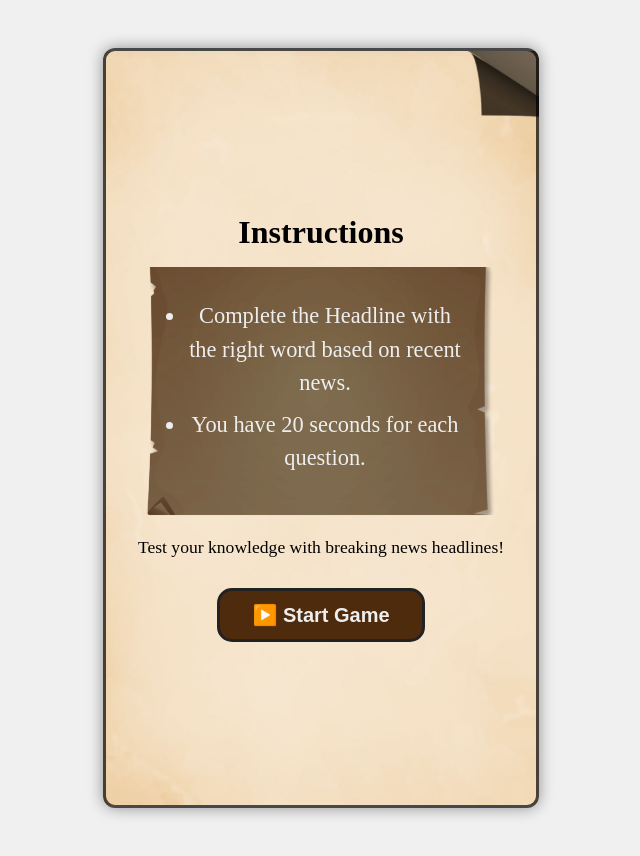
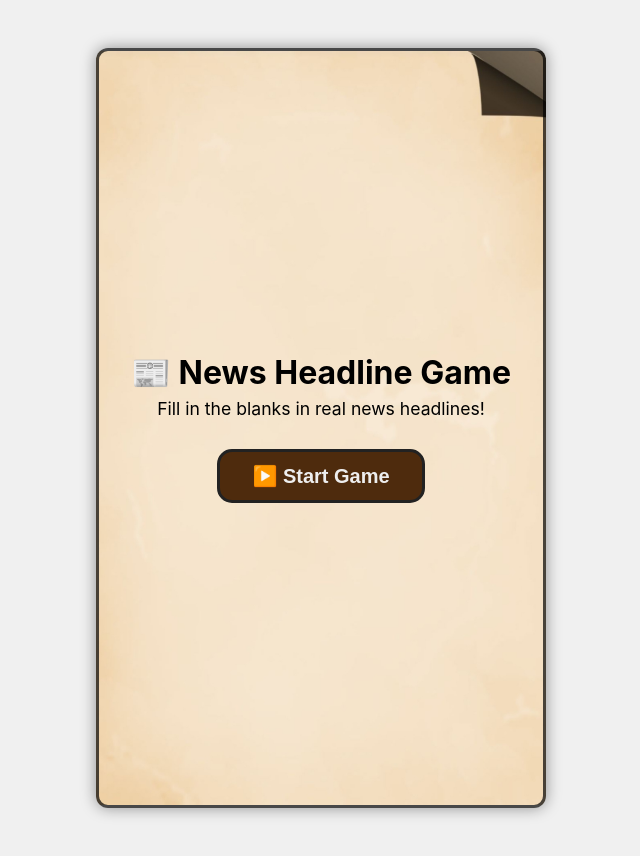
Before and after one commit to Kalmeshwar27/headlinesreact, a React (Create React App) app: page / in a window 1280 px wide. Shown: the whole page, without its empty margins (319-959 px from the left). Built offline with nearby package versions, Linux system fonts and the light colour scheme.

Commit message:
updated code

```diff
--- a/src/App.css
+++ b/src/App.css
@@ -47,8 +47,8 @@ body {
 
 /* Start Screen */
 .start-screen {
-  height: 70vh;
-  max-width: 500px;
+  height: 60vh;
+  max-width: 450px;
   margin: 3rem auto;
   text-align: center;
   padding: 2rem;
@@ -65,7 +65,12 @@ body {
   justify-content: center;
   align-items: center;
   min-height: 95vh;
-  backdrop-filter: blur(2px); /* Optional: adds a slight blur to make text pop */
+  backdrop-filter: blur(2px);
+  position: relative;
+  z-index: 999;
+  animation: fadeScaleIn 0.8s ease forwards;
+  transform: scale(0.9);
+  opacity: 0;
 }
 .start-box {
   align-content: center;
--- a/src/index.js
+++ b/src/index.js
@@ -1,17 +1,15 @@
-import React from 'react';
-import ReactDOM from 'react-dom/client';
-import './index.css';
-import App from './App';
-import reportWebVitals from './reportWebVitals';
+// index.js
+import React from "react";
+import ReactDOM from "react-dom/client";
+import MainApp from "./MainApp"; // 👈 Changed from App to MainApp
+import "./index.css";
+// import reportWebVitals from "./reportWebVitals"; // optional
 
-const root = ReactDOM.createRoot(document.getElementById('root'));
+const root = ReactDOM.createRoot(document.getElementById("root"));
 root.render(
   <React.StrictMode>
-    <App />
+    <MainApp /> {/* 👈 Use MainApp here */}
   </React.StrictMode>
 );
 
-// If you want to start measuring performance in your app, pass a function
-// to log results (for example: reportWebVitals(console.log))
-// or send to an analytics endpoint. Learn more: https://bit.ly/CRA-vitals
-reportWebVitals();
+// reportWebVitals(); // optional
```
